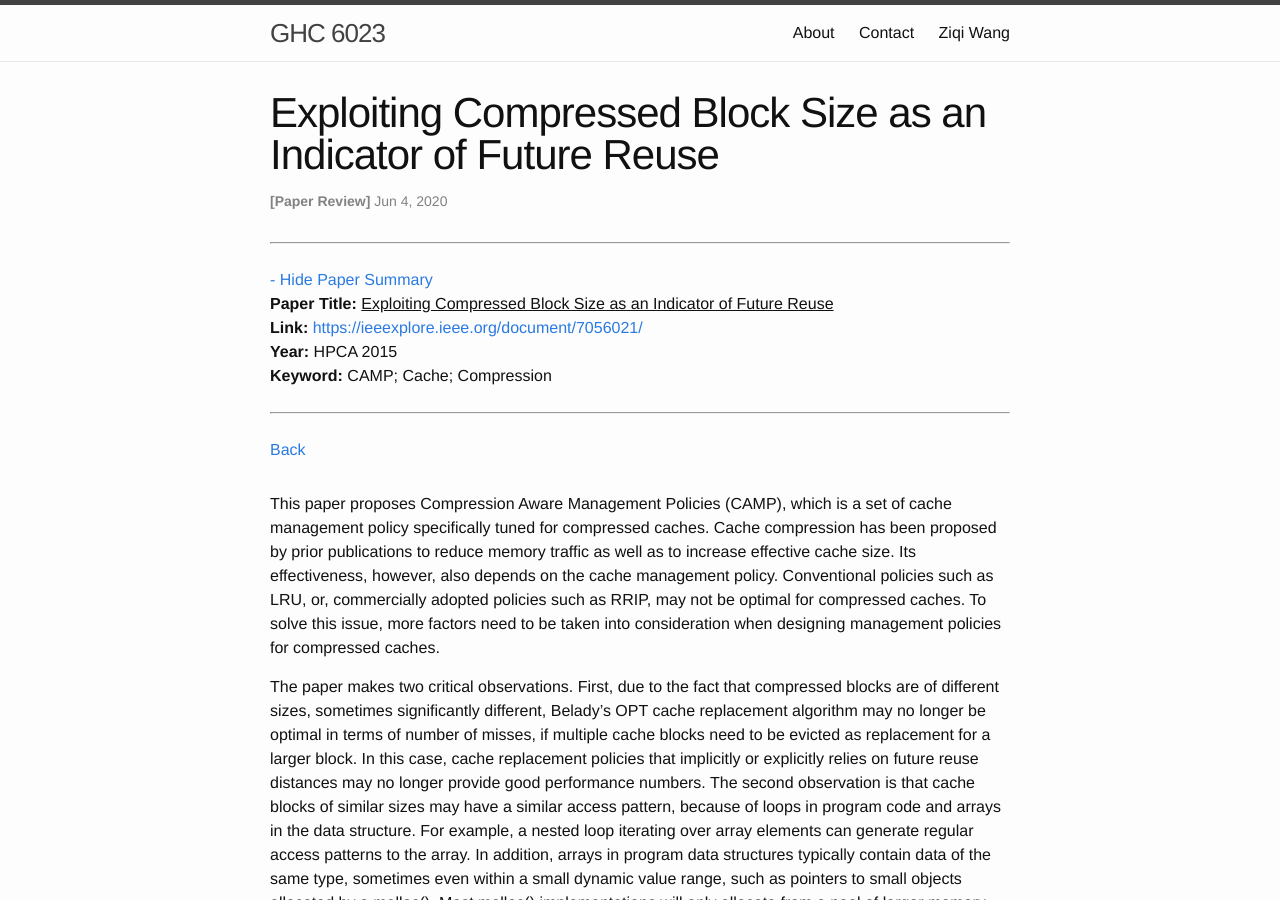
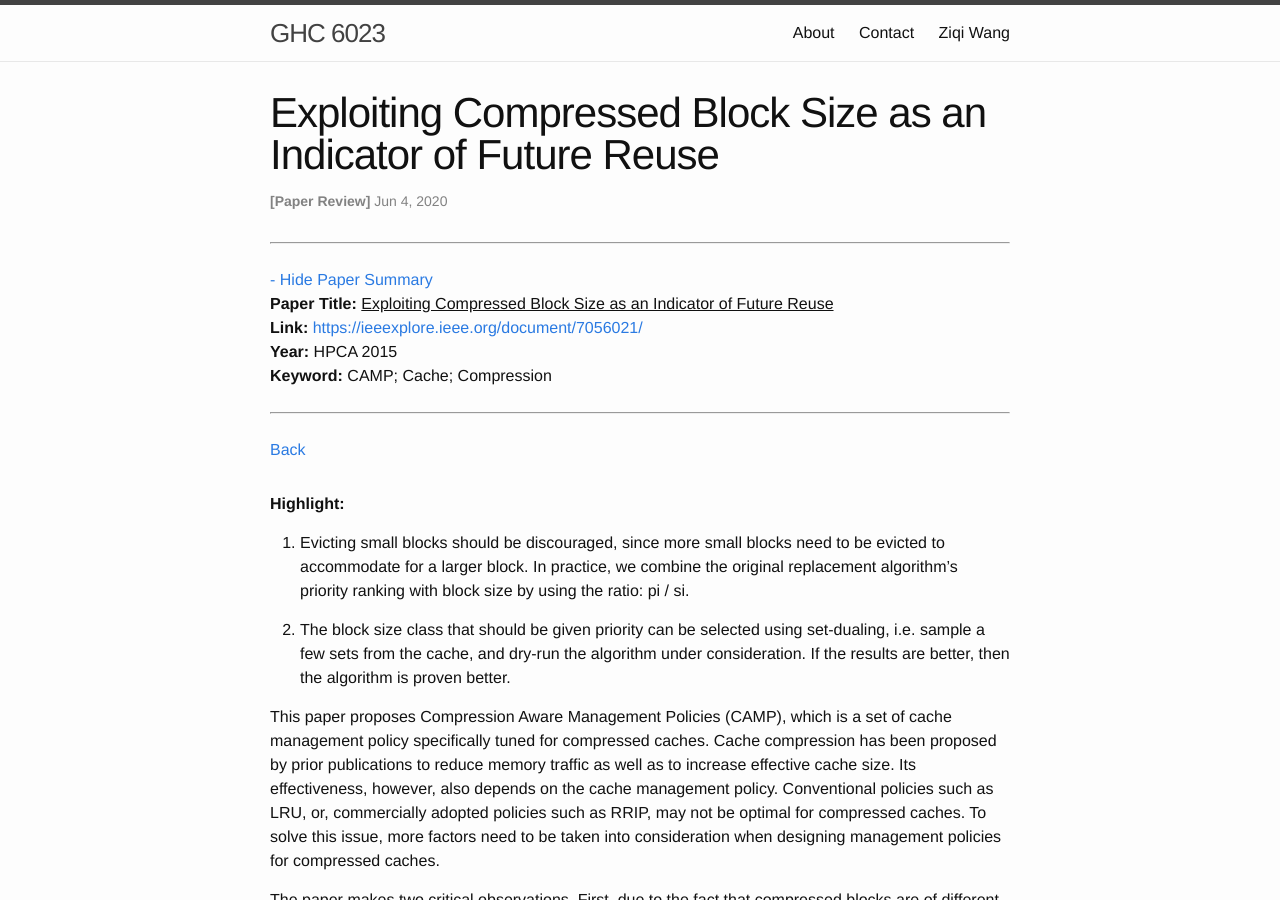
Before and after one commit to wangziqi2013/wangziqi2013.github.io, a Jekyll site: the page built from _posts/2020-06-04-camp.markdown, in a window 1280 px wide and 900 px high. Built offline with Jekyll 4.4.1, drawn with Linux system fonts in a browser that asks for light colours.

Commit message:
Adding highlight

```diff
--- a/_posts/2020-06-04-camp.markdown
+++ b/_posts/2020-06-04-camp.markdown
@@ -12,6 +12,14 @@ htm_cd:
 htm_cr:
 version_mgmt:
 ---
+
+**Highlight:**
+
+1. Evicting small blocks should be discouraged, since more small blocks need to be evicted to accommodate for a larger block.
+   In practice, we combine the original replacement algorithm's priority ranking with block size by using the ratio: pi / si.
+
+2. The block size class that should be given priority can be selected using set-dualing, i.e. sample a few sets from the
+   cache, and dry-run the algorithm under consideration. If the results are better, then the algorithm is proven better.
 
 This paper proposes Compression Aware Management Policies (CAMP), which is a set of cache management policy specifically
 tuned for compressed caches. Cache compression has been proposed by prior publications to reduce memory traffic as well
```
